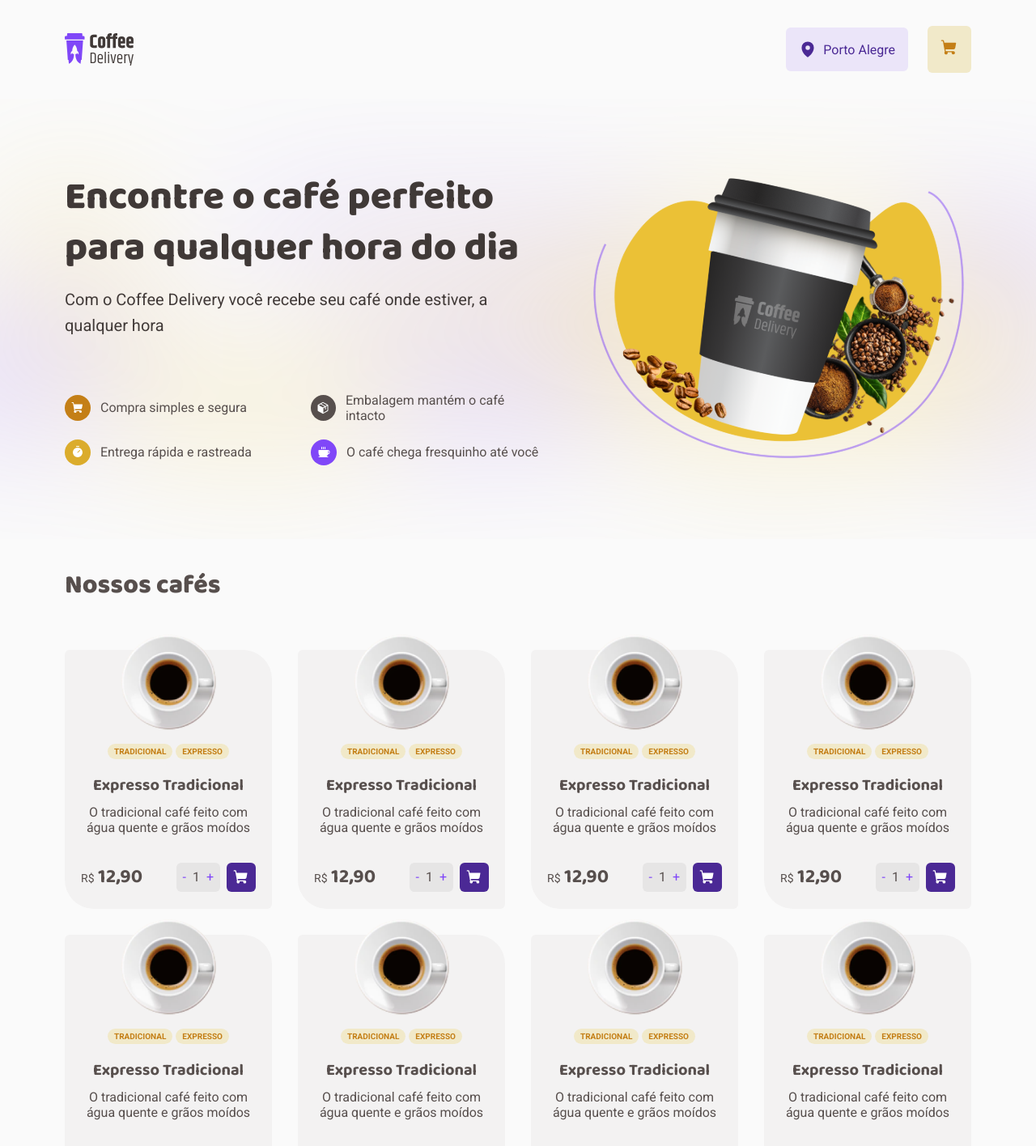
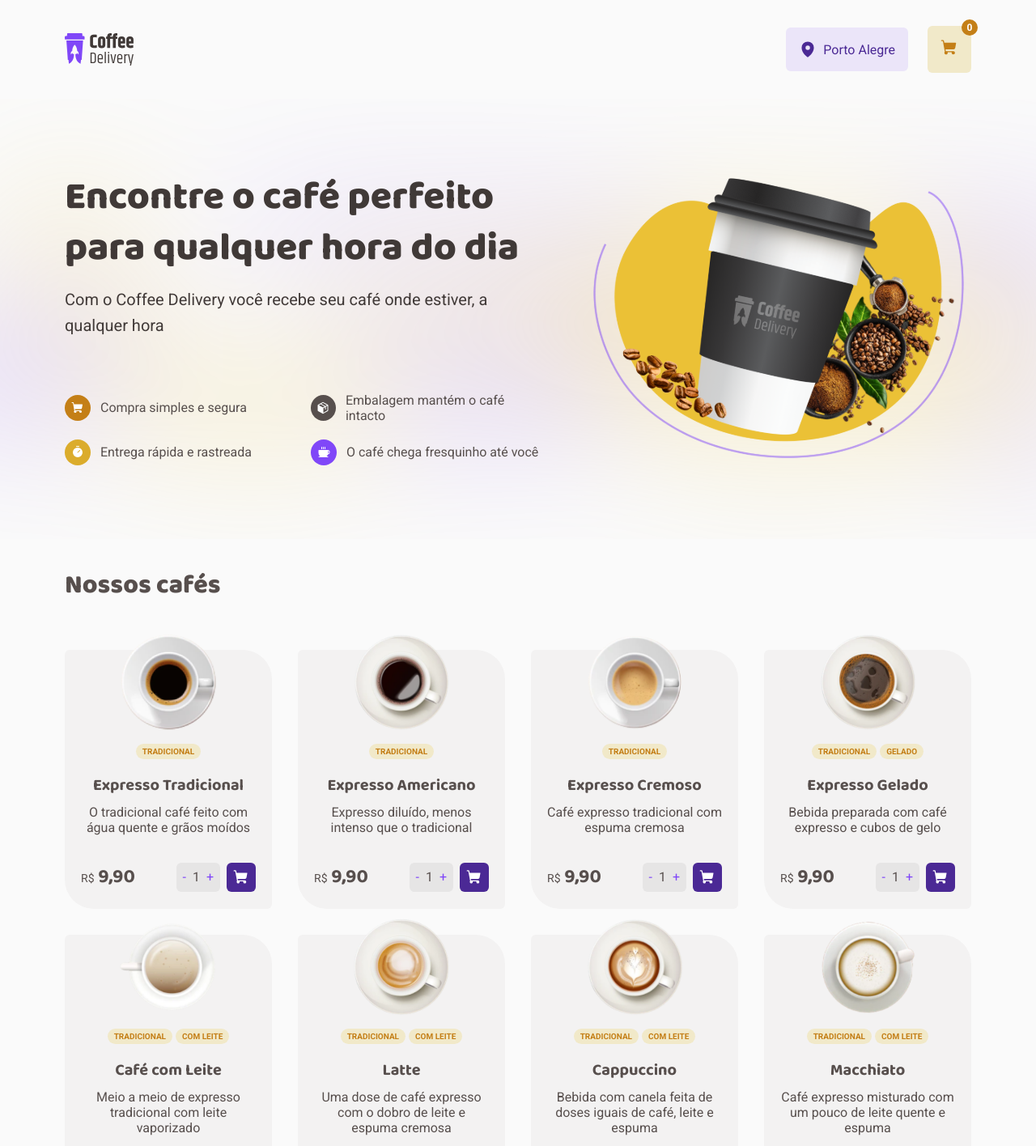
Before and after one commit to duartels/coffee-delivery-challenge, a React (Vite) app: page / in a window 1280 px wide. Shown: the top 1416 px of the page at 81% size. Built offline with nearby package versions, Linux system fonts and the light colour scheme.

Commit message:
start implementation of cart context

```diff
--- a/src/App.tsx
+++ b/src/App.tsx
@@ -1,5 +1,6 @@
 import { BrowserRouter } from 'react-router-dom'
 import { ThemeProvider } from 'styled-components'
+import { CartContextProvider } from './context/CartContext'
 import { Router } from './Router'
 
 import { GlobalStyle } from './styles/global'
@@ -9,7 +10,9 @@ export function App() {
   return (
     <ThemeProvider theme={defaultTheme}>
       <BrowserRouter>
-        <Router />
+        <CartContextProvider>
+          <Router />
+        </CartContextProvider>
       </BrowserRouter>
 
       <GlobalStyle />
--- a/src/components/Header/index.tsx
+++ b/src/components/Header/index.tsx
@@ -3,8 +3,13 @@ import { MapPin, ShoppingCart } from 'phosphor-react'
 import { CartButton, Container, LocationButton, NavContainer } from './styles'
 
 import Logo from '../../assets/logo.svg'
+import { useCart } from '../../hooks/useCart'
 
 export const Header = () => {
+  const { cart } = useCart()
+
+  const cartSize = cart.length
+
   return (
     <Container>
       <img src={Logo} alt="Logo" />
@@ -16,6 +21,7 @@ export const Header = () => {
         </LocationButton>
 
         <CartButton>
+          <span>{cartSize}</span>
           <ShoppingCart size={22} weight="fill" />
         </CartButton>
       </NavContainer>
--- a/src/components/Header/styles.ts
+++ b/src/components/Header/styles.ts
@@ -39,4 +39,21 @@ export const CartButton = styled.button`
   background: ${({ theme }) => theme.yellowLight};
   color: ${({ theme }) => theme.yellowDark};
   border-radius: 6px;
+
+  position: relative;
+
+  span {
+    position: absolute;
+    top: -0.5rem;
+    right: -0.5rem;
+    background: ${({ theme }) => theme.yellowDark};
+    color: ${({ theme }) => theme.white};
+    border-radius: 999px;
+    width: 1.25rem;
+    height: 1.25rem;
+    font: 700 0.75rem 'Roboto', sans-serif;
+    display: flex;
+    align-items: center;
+    justify-content: center;
+  }
 `
--- /dev/null
+++ b/src/context/CartContext.tsx
@@ -0,0 +1,48 @@
+import { createContext, ReactNode, useState } from 'react'
+import { Product } from '../utils/products'
+
+type CartProduct = {
+  amount: number
+} & Product
+
+type CartContextData = {
+  cart: CartProduct[]
+  addToCart: (product: Product) => void
+  removeFromCart: (productId: number) => void
+}
+
+export const CartContext = createContext({} as CartContextData)
+
+type CartContextProviderProps = {
+  children: ReactNode
+}
+
+export const CartContextProvider = ({ children }: CartContextProviderProps) => {
+  const [cart, setCart] = useState<CartProduct[]>([])
+
+  const addToCart = (product: Product) => {
+    const productAlreadyInCart = cart.find((item) => item.id === product.id)
+
+    if (productAlreadyInCart) {
+      setCart(
+        cart.map((item) =>
+          item.id === product.id
+            ? { ...product, amount: item.amount + 1 }
+            : item,
+        ),
+      )
+    } else {
+      setCart([...cart, { ...product, amount: 1 }])
+    }
+  }
+
+  const removeFromCart = (productId: number) => {
+    setCart(cart.filter((item) => item.id !== productId))
+  }
+
+  return (
+    <CartContext.Provider value={{ cart, addToCart, removeFromCart }}>
+      {children}
+    </CartContext.Provider>
+  )
+}
--- /dev/null
+++ b/src/hooks/useCart.tsx
@@ -0,0 +1,6 @@
+import { useContext } from 'react'
+import { CartContext } from '../context/CartContext'
+
+export function useCart() {
+  return useContext(CartContext)
+}
--- a/src/pages/Home/components/Product/index.tsx
+++ b/src/pages/Home/components/Product/index.tsx
@@ -12,12 +12,19 @@ import {
   Type,
 } from './styles'
 
-import product1 from '../../../../assets/products/product-1.svg'
 import { useState } from 'react'
 import { ShoppingCart } from 'phosphor-react'
+import { Product as ProductType } from '../../../../utils/products'
+import { useCart } from '../../../../hooks/useCart'
 
-export const Product = () => {
+type ProductProps = {
+  product: ProductType
+}
+
+export const Product = ({ product }: ProductProps) => {
   const [amount, setAmount] = useState(1)
+
+  const { addToCart } = useCart()
 
   const increaseAmount = () => {
     setAmount(amount + 1)
@@ -29,26 +36,31 @@ export const Product = () => {
     }
   }
 
+  const handleAddToCart = () => {
+    addToCart(product)
+  }
+
+  const priceFormatted = product.price.toFixed(2).replace('.', ',')
+
   return (
     <Container>
       <ImageContainer>
-        <img src={product1} alt="" />
+        <img src={product.image} alt="" />
       </ImageContainer>
 
       <Types>
-        <Type>Tradicional</Type>
-        <Type>Expresso</Type>
+        {product.tags.map((type) => (
+          <Type key={type}>{type}</Type>
+        ))}
       </Types>
 
-      <Title>Expresso Tradicional</Title>
+      <Title>{product.name}</Title>
 
-      <Description>
-        O tradicional café feito com água quente e grãos moídos
-      </Description>
+      <Description>{product.description}</Description>
 
       <InfoContainer>
         <InfoPrice>
-          <span>R$</span> 12,90
+          <span>R$</span> {priceFormatted}
         </InfoPrice>
         <InfoActions>
           <InfoQuantity>
@@ -56,7 +68,7 @@ export const Product = () => {
             <div>{amount}</div>
             <button onClick={increaseAmount}>+</button>
           </InfoQuantity>
-          <InfoAddToCart>
+          <InfoAddToCart onClick={handleAddToCart}>
             <ShoppingCart weight="fill" color="#FFF" size={20} />
           </InfoAddToCart>
         </InfoActions>
```
